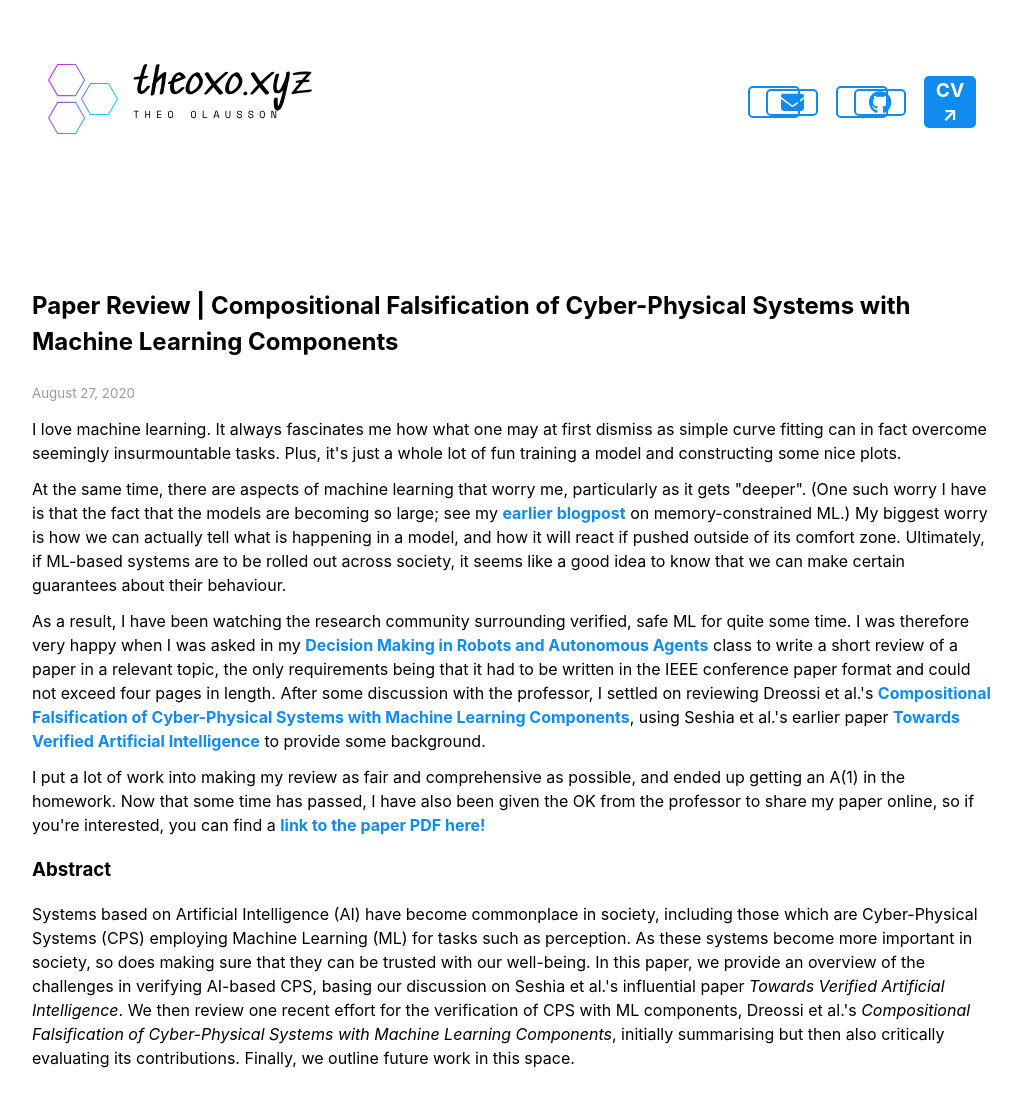
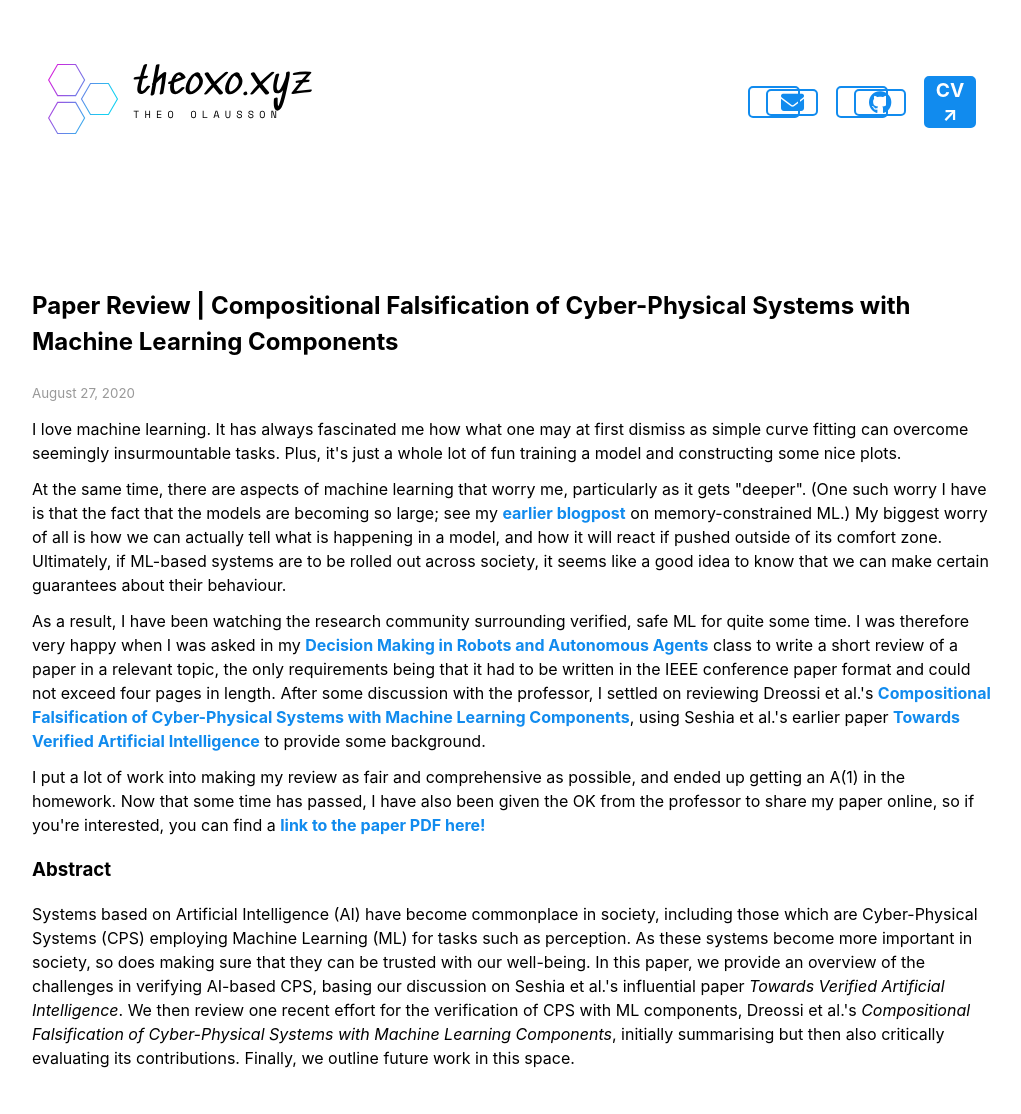
Before and after one commit to theoxo/theoxo.github.io, a Jekyll site: the page built from _posts/2020-08-27-review-verified-cps.md, in a window 1280 px wide. Shown: the whole page, without its empty margins (128-1149 px from the left). Built offline with Jekyll 4.4.1, drawn with Linux system fonts in a browser that asks for light colours; nearby versions of some CDN libraries.

Commit message:
improvement: slight touch up of wording

```diff
--- a/_posts/2020-08-27-review-verified-cps.md
+++ b/_posts/2020-08-27-review-verified-cps.md
@@ -6,8 +6,8 @@ topics: [paper-review, artificial-intelligence, machine-learning, formal-verific
 show: true
 ---
 <p>
-I love machine learning. It always fascinates me how what one may
-at first dismiss as simple curve fitting can in fact overcome seemingly insurmountable tasks.
+I love machine learning. It has always fascinated me how what one may
+at first dismiss as simple curve fitting can overcome seemingly insurmountable tasks.
 Plus, it's just a whole lot of fun training a model and constructing some nice plots.
 </p>
 
@@ -15,7 +15,7 @@ Plus, it's just a whole lot of fun training a model and constructing some nice p
 At the same time, there are aspects of machine learning that worry me, particularly
 as it gets "deeper". (One such worry I have is that the fact that the models are becoming so large;
 see my <a href="/2020/05/12/quant-analysis-arxiv.html">earlier blogpost</a> on memory-constrained ML.)
-My biggest worry is how we can actually tell what is happening in a model, and how it
+My biggest worry of all is how we can actually tell what is happening in a model, and how it
 will react if pushed outside of its comfort zone.
 Ultimately, if ML-based systems are to be rolled out across society, it seems like a good idea
 to know that we can make certain guarantees about their behaviour.
```
